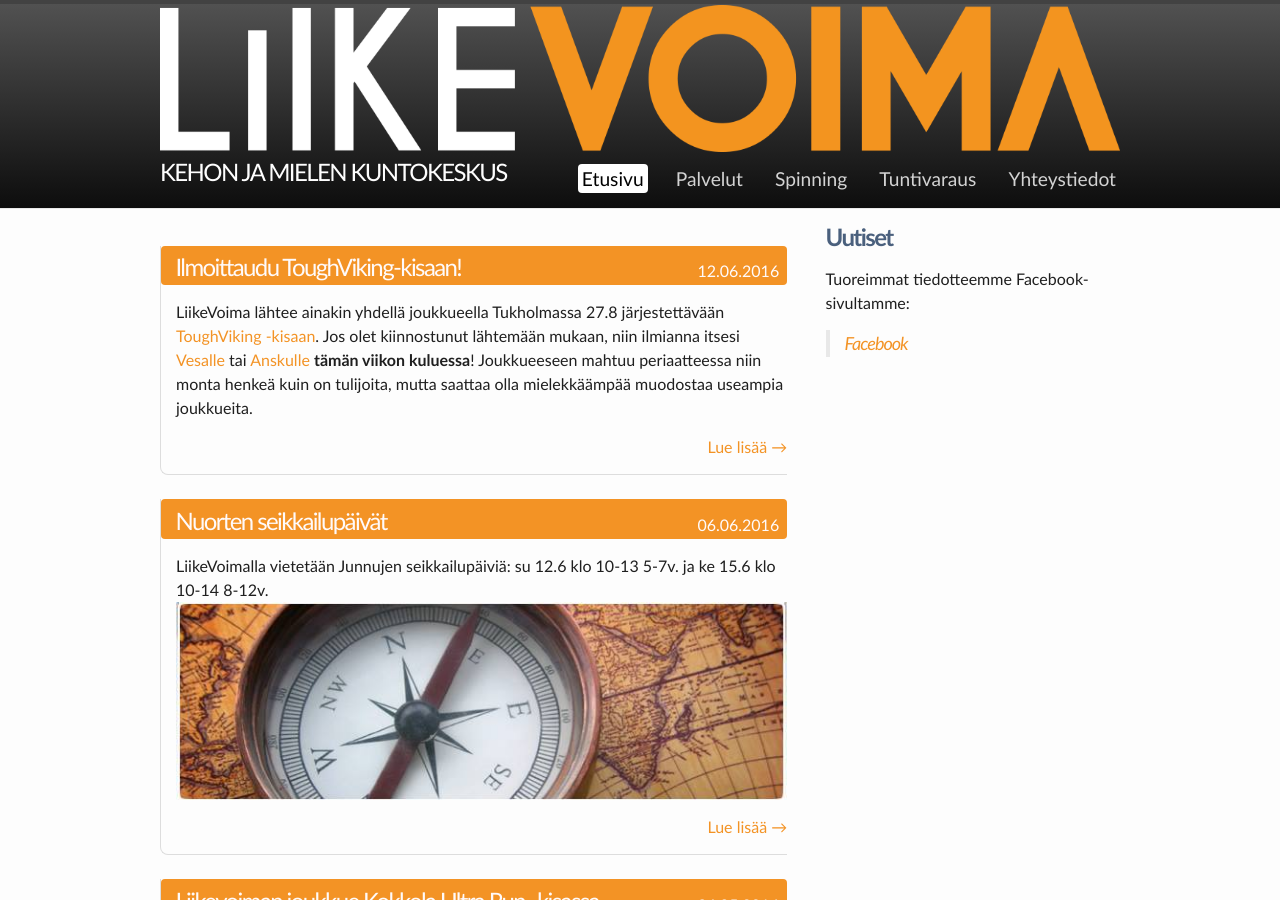
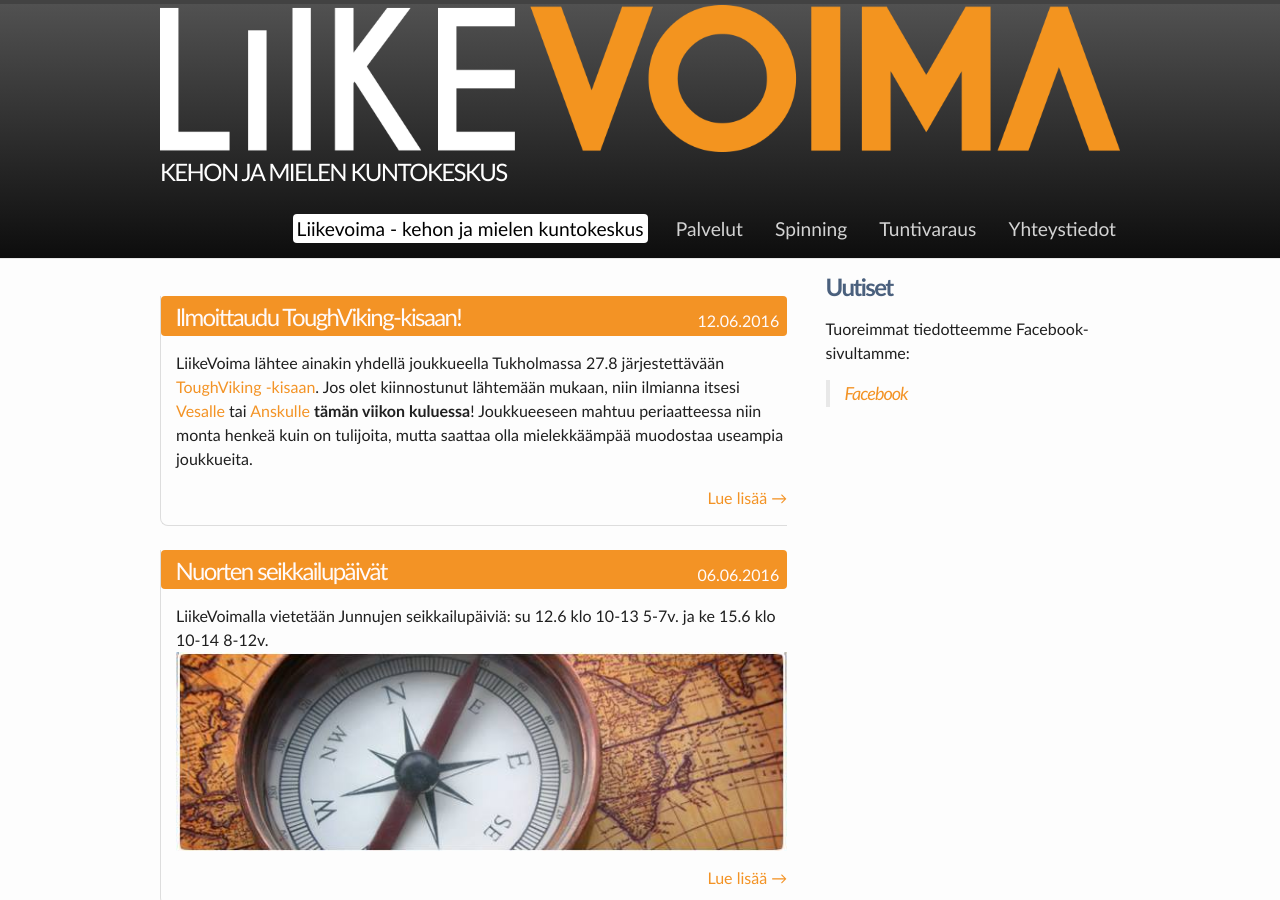
Before and after one commit to liikevoima/liikevoima.github.io, a Jekyll site: the page built from index.html, in a window 1280 px wide and 900 px high. Built offline with Jekyll 4.4.1, drawn with Linux system fonts in a browser that asks for light colours; nearby versions of some CDN libraries; the list of posts is cut into pages by our own code.

Commit message:
-site title

```diff
--- a/index.html
+++ b/index.html
@@ -1,5 +1,5 @@
 ---
-title: Etusivu
+title: Liikevoima - kehon ja mielen kuntokeskus
 layout: frontpage
 section: Blog
 date: 2015-05-22
```
